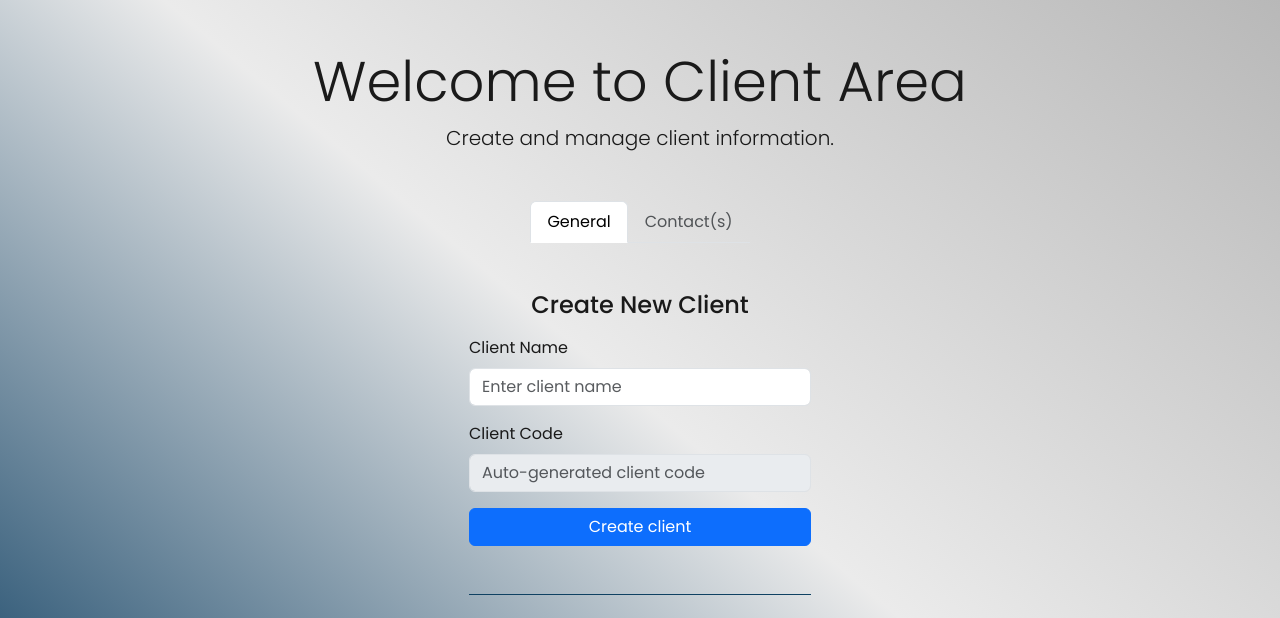
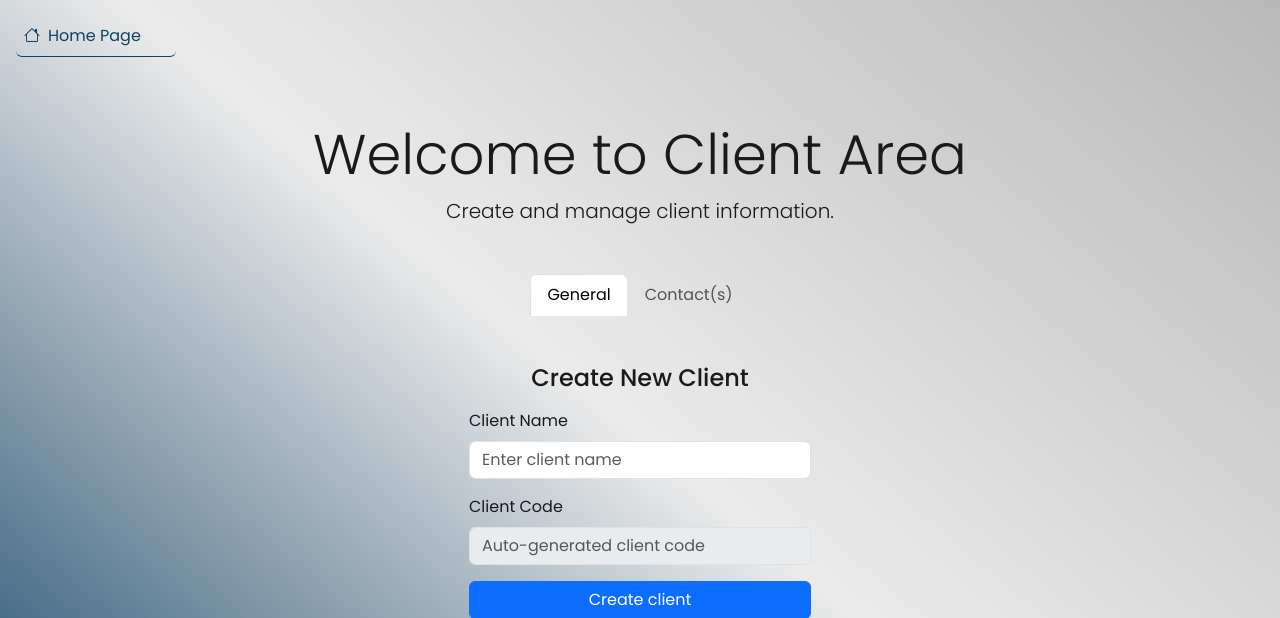
Before and after one commit to PS-ThePhantom/BC-Dev-Practical-Test, a Flask app: page /client in a window 1280 px wide. Shown: the top 618 px of the page. Run offline with Flask 3, Linux system fonts and the light colour scheme; data that the repository does not hold is empty; some libraries are stand-ins or nearby versions; some web fonts are replaced.

Commit message:
feat: add home button

```diff
--- a/app/static/css/base.css
+++ b/app/static/css/base.css
@@ -36,3 +36,16 @@ body {
 .hidden, .sr-only {
     display: none !important;
 }
+
+.my-btn{
+    width: 10rem;
+    border: none;
+    border-bottom: 1px solid var(--dark-blue);
+    color: var(--dark-blue);
+    padding: 0.5rem;
+    background: none;
+}
+
+.my-btn > i {
+    margin-right: 0.5rem;
+}
--- a/app/templates/client_contact_base.html
+++ b/app/templates/client_contact_base.html
@@ -3,6 +3,7 @@
 {% block title %}{{ mainTab|capitalize }} Area - Binary City's Practical Test{% endblock %}
 
 {% block content %}
+    <button class="my-btn btn m-3 d-flex flex-row justify-items-center align-items-center"><i class="bi bi-house"></i>Home Page</button>
     <div class="container-fluid text-center d-flex flex-column align-items-center py-5 px-2 min-vh-100">
         <h1 class="display-4">Welcome to {{ mainTab|capitalize }} Area</h1>
         <p class="lead mb-0">Create and manage {{ mainTab }} information.</p>
```
